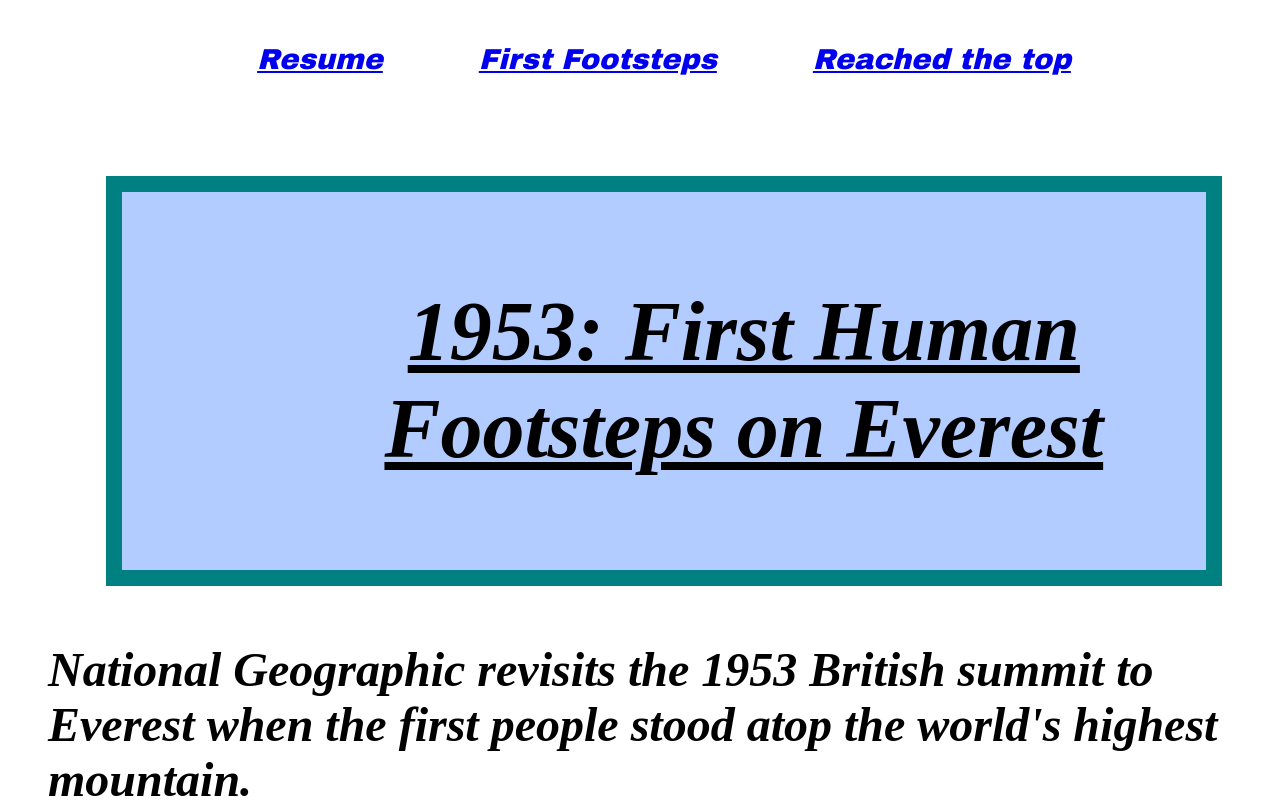
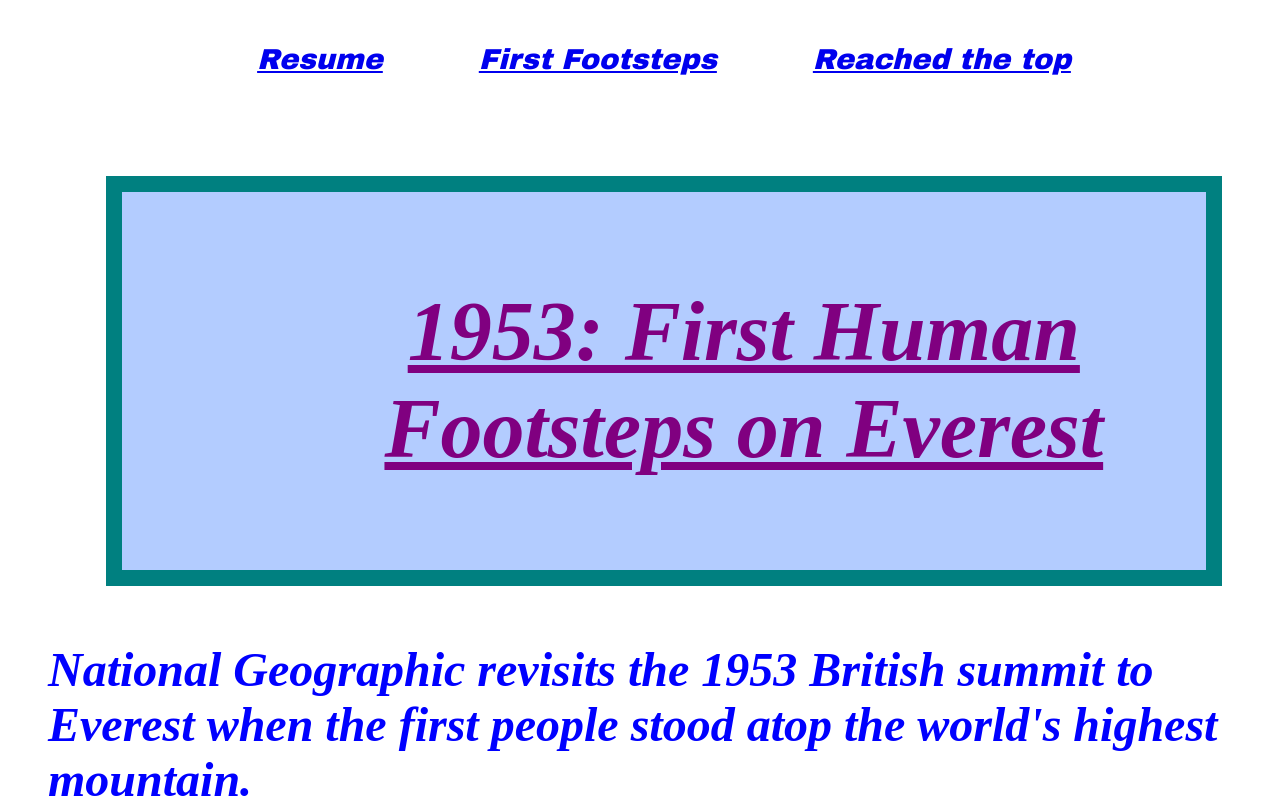
Before and after one commit to hitchhacker18/Project_3, a plain HTML site: page first_footsteps_everest_1953.html in a window 1280 px wide. Shown: the top 811 px of the page. Drawn offline with Linux system fonts and the light colour scheme; a web font is replaced by a local one.

Commit message:
changed font color syntax
changed font color syntax

```diff
--- a/css/style.css
+++ b/css/style.css
@@ -126,21 +126,18 @@ li {
         height: 600px;
         width: 100%;
 }
-
 body {
     font-size: 1.5em;
     background-color: white;
-    font-color: blue;
+    color: blue;
     font-style: italic;
     padding-left: 2em;
-
 }
-
 h1 {
     text-decoration: underline;
     font-size: 3.5em;
     background-color: #FFF8DC;
-    font-color: purple;
+    color: purple;
     font-style: italic;
     padding-left: 3em;
   }
```
